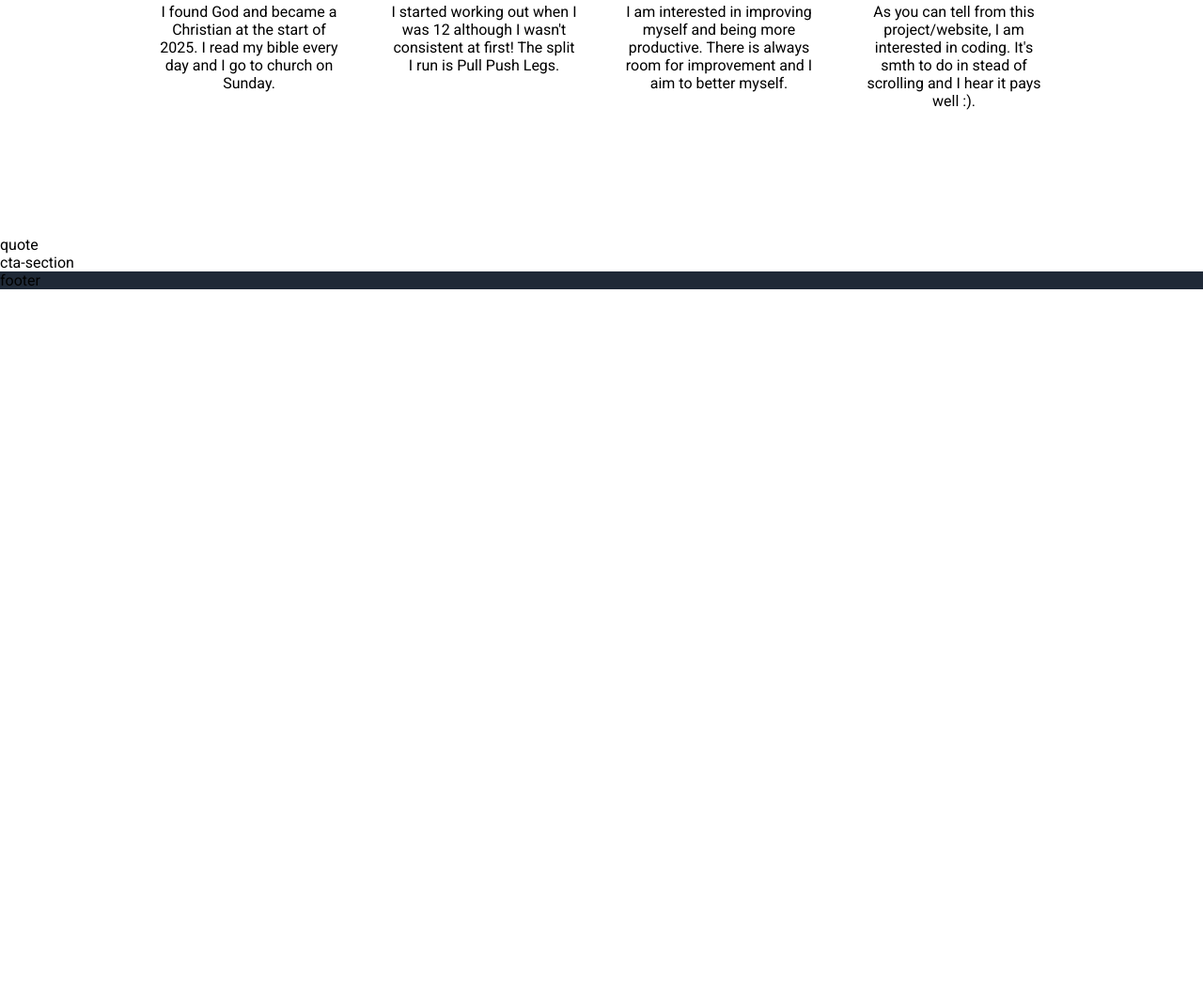
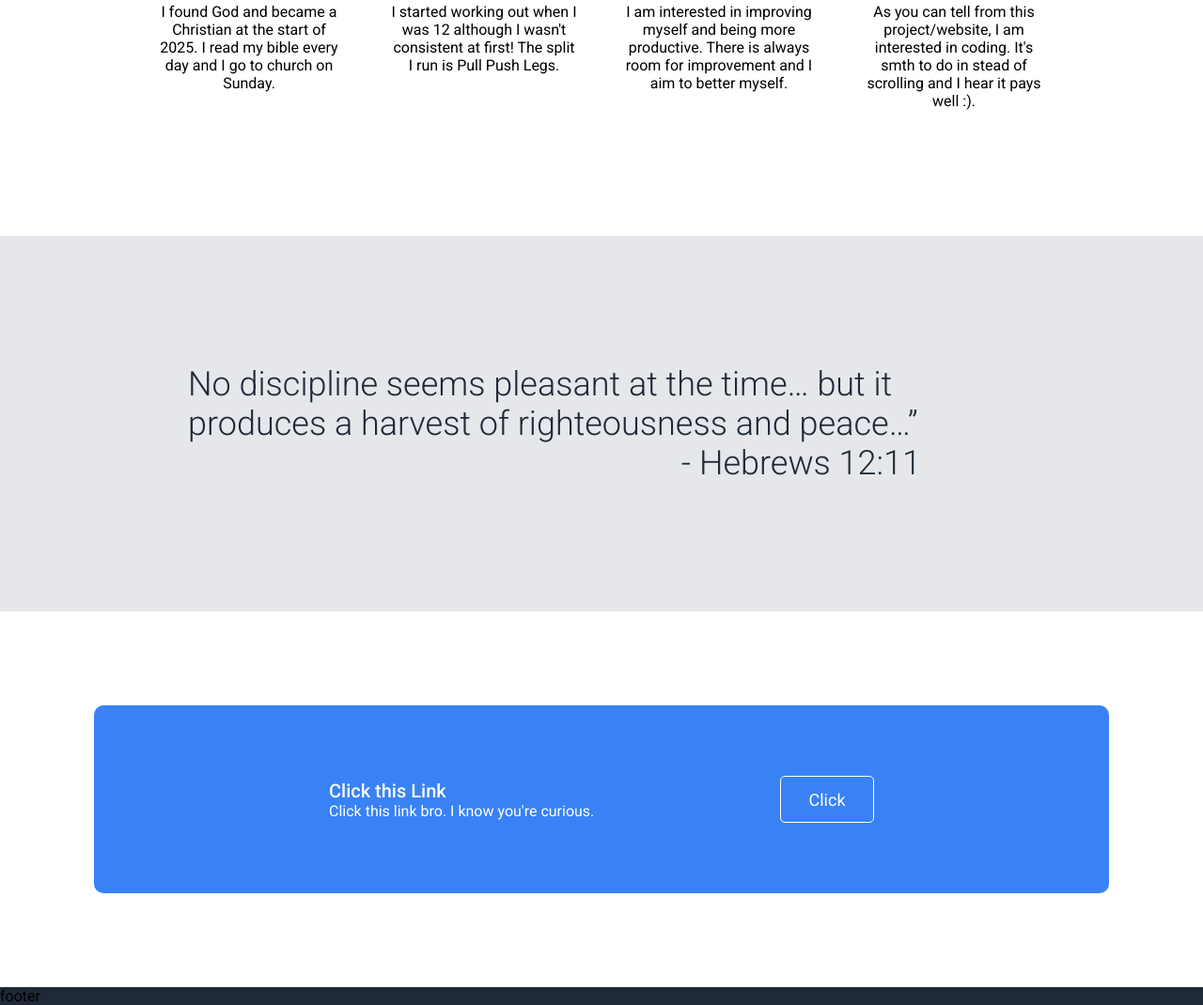
Before and after one commit to aaronxyzheng/odinproject-landing-page, a plain HTML site: page index.html in a window 1280 px wide. Shown: the part 1215-2285 px from the top of the page at 94% size. Before the commit the page ends 1523 px from the top, so only its background shows below. Drawn offline with Linux system fonts and the light colour scheme.

Commit message:
feat: complete quote and call to action section

```diff
--- a/index.html
+++ b/index.html
@@ -53,11 +53,30 @@
             </div>
         </div>
     </div>
-    <div class="quote">
-        quote
+    <div class="quote-section">
+        <div class="quote">
+            <div>
+                No discipline seems pleasant at the time… but it produces a harvest of righteousness and peace…”
+            </div>
+            <div class="citation">
+                - Hebrews 12:11
+            </div>
+        </div>
     </div>
     <div class="cta-section">
-        cta-section
+        <div class="content">
+            <div class="text">
+                <div class="header-text">
+                    Click this Link
+                </div>
+                <div>
+                    Click this link bro. I know you're curious.
+                </div>
+            </div>
+            <button>
+                Click
+            </button>
+        </div>
     </div>
     <div class="footer">
         footer
--- a/style.css
+++ b/style.css
@@ -133,6 +133,76 @@ body {
     margin-bottom: 30px;
 }
 
+.quote-section {
+    flex: 0 0 400px;
+
+    display: flex;
+    justify-content: center;
+    align-items: center;
+
+    padding: 100px 200px;
+
+    background-color: #e5e7eb
+}
+
+.quote-section .quote {
+    display: flex;
+    flex-direction: column;
+
+    font-size: 36px;
+    color: #1F2936;
+    font-weight: 300;
+}
+
+.quote-section .quote .citation {
+    align-self: flex-end;
+    margin-right: 100px;
+}
+
+.cta-section {
+    flex: 0 0 400px;
+
+    display: flex;
+    justify-content: center;
+    align-items: center;
+
+    padding: 100px;
+
+}
+
+.cta-section .content {
+    flex: 1;
+    height: 100%;
+
+    display: flex;
+    justify-content: space-between;
+    align-items: center;
+
+    border-radius: 10px;
+    padding: 50px 250px;
+    background-color: #3882F6;
+}
+
+.cta-section .content .text {
+    color: white;
+}
+
+.cta-section .content .text .header-text {
+    font-weight: 500;
+    font-size: 20px;
+}
+
+.cta-section .content button {
+    width: 100px;
+    height: 50px;
+
+    background-color: #3882F6;
+    font-size: 18px;
+    color: white;
+    border: 1px solid white;
+    border-radius: 5px;
+}
+
 .footer {
     background-color: #1F2937;
 }
```
